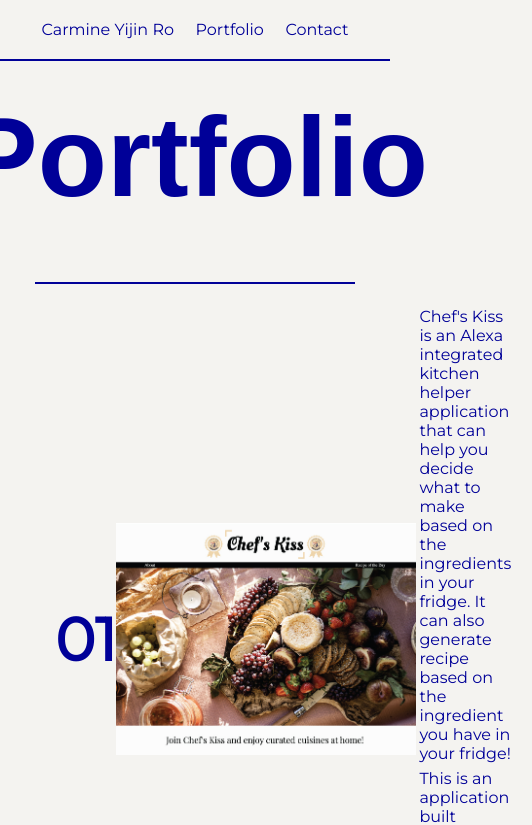
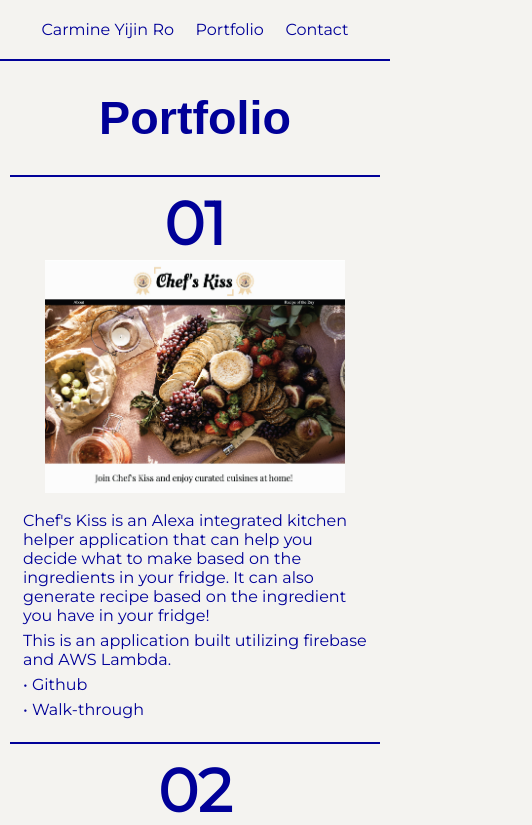
Before and after one commit to marchingkoala/Personal-Website, a React (Vite) app: page /portfolio in a window 390 px wide. Shown: the top 825 px of the page, 532 px wide, since content can reach past the window. Built offline with nearby package versions, Linux system fonts and the light colour scheme; a web font is replaced by a local one.

Commit message:
responsive mobile design set

```diff
--- a/src/Portfolio/portfolio.css
+++ b/src/Portfolio/portfolio.css
@@ -50,3 +50,27 @@
     font-family: 'Montserrat', sans-serif;
     margin: 3px;
 }
+
+@media screen and (max-width: 601px) {
+.h2Container {
+    margin-bottom: 30px;
+}
+.h2Container h2 {
+    font-size: 35pt;
+}
+.projectSection {
+    display: flex;
+    flex-direction: column;
+    padding: 10px;
+    border-top: 2pt solid rgb(0, 0, 152);
+    margin: 10px;
+    margin-left: 10px;
+    margin-right: 10px;
+}
+.projectdecrb {
+    display: flex;
+    flex-direction: column;
+    width: 350px;
+    margin-top: 15px;
+}
+}
```
